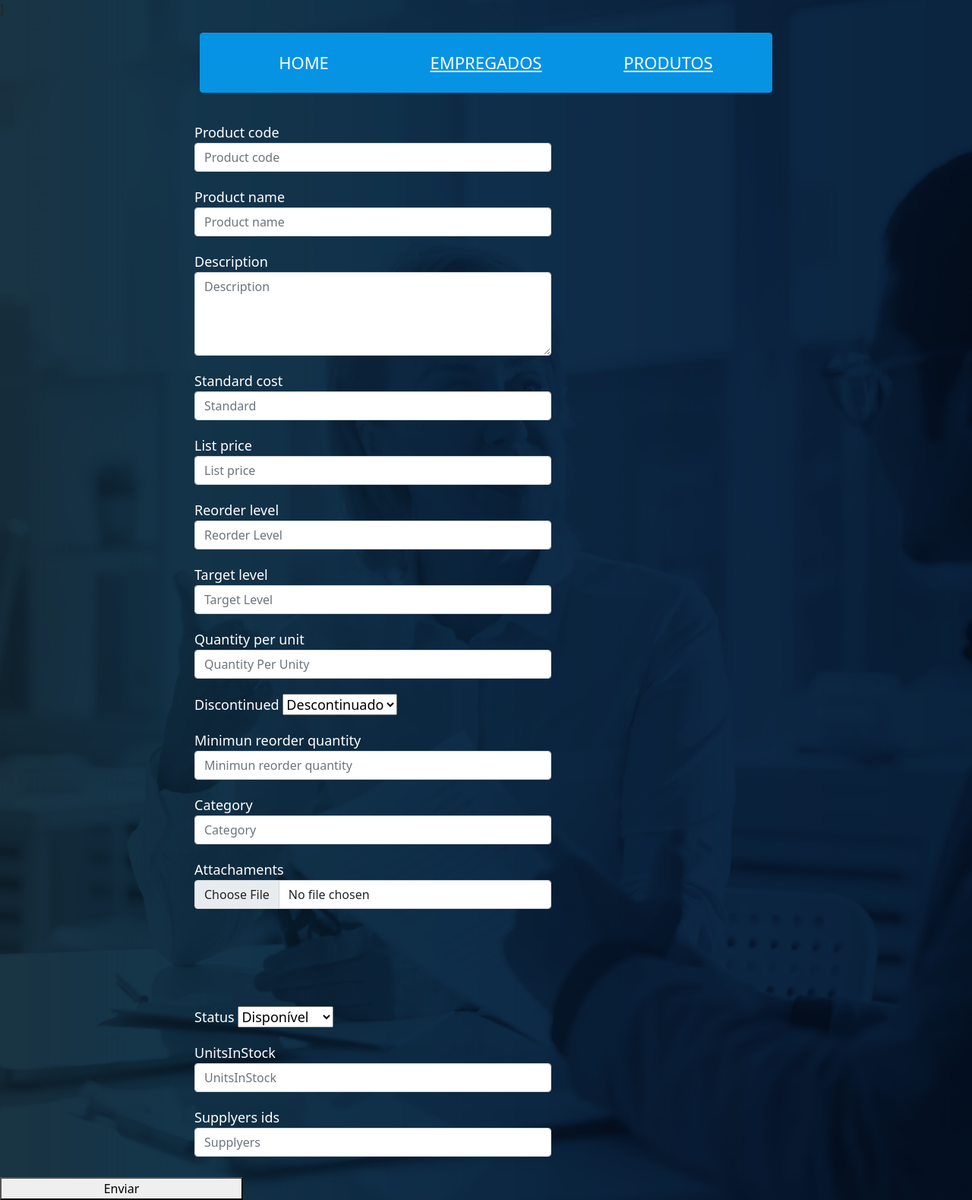
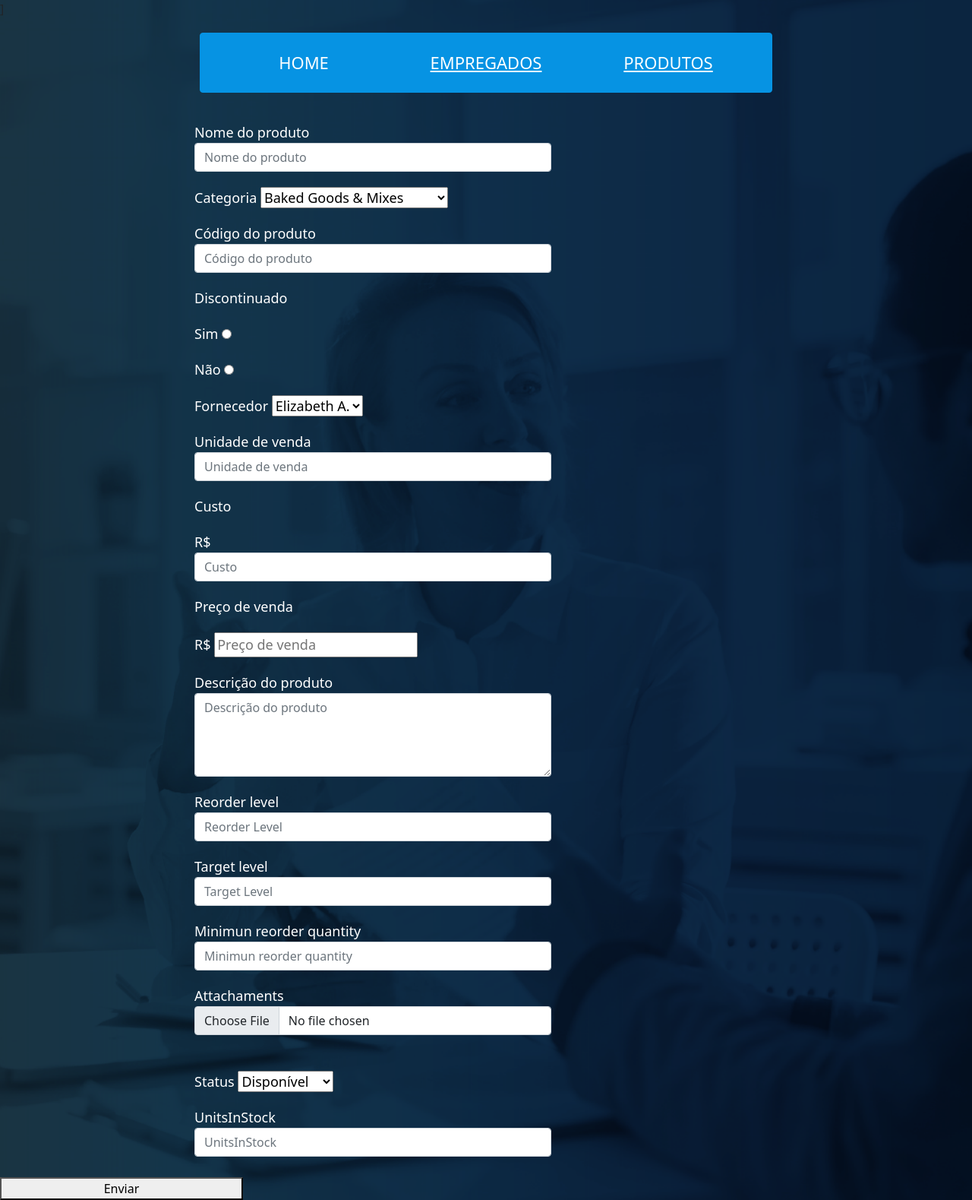
Before and after one commit to jamile-design/ProjetoTRI-3-FrontEnd, a Django app: page /criar_produto in a window 1280 px wide. Shown: the whole page at 76% size. Run offline with Django 4.2, Linux system fonts and the light colour scheme; some libraries are stand-ins or nearby versions.

```diff
--- a/setup/static/js/cria_produto.js
+++ b/setup/static/js/cria_produto.js
@@ -13,7 +13,7 @@
     let reorderLevel = document.getElementById('reorder_level').value
     let targetLevel = document.getElementById('target_level').value
     let quantityPerUnit = document.getElementById('quantity_per_unit').value
-    let discontinued = document.getElementById('discontinued').value
+    let discontinued = document.querySelector('input[name="discontinuado"]:checked').value
     let minimunReorderQuantity = document.getElementById('minimun_reorder_quantity').value
     let category = document.getElementById('category').value
     let attachaments =  document.getElementById('attachaments')
@@ -21,6 +21,11 @@
     let unitsInStock = document.getElementById('units_in_stock').value
     let supplyersId = document.getElementById('supplyers_id').value
 
+    if (attachaments.files[0] != null){
+      let fotoInForm = document.getElementById('fotoProduto')
+      console.log(fotoInForm);
+
+    }
 
     var myHeaders = new Headers();
     // myHeaders.append("Authorization", "Basic Y2FydmFsaG86UGFudGVyYW5lZ3JhMzAh");
@@ -37,6 +42,7 @@
     formData.append("discontinued", discontinued)
     formData.append("minimun_reorder_quantity", minimunReorderQuantity)
     formData.append("category", category)
+    console.log(attachaments.files[0])
     formData.append("attachaments", attachaments.files[0], attachaments.value)
     formData.append("status", status)
     formData.append("UnitsInStock", unitsInStock)
--- a/templates/criar_produto.html
+++ b/templates/criar_produto.html
@@ -11,82 +11,105 @@
                 <div class="form-row form-group col-md-6" style="
                 font-size: 18px;
                 color: white;">
-                    <label >Product code
-                        <input type="text"  class="form-control col-md-4" id="product_code" name="product_code" placeholder="Product code">
+
+                    <label>Nome do produto
+                        <input type="text" class="form-control col-md-3" id="product_name" name="product_name" placeholder="Nome do produto" required>
+                    </label>
+
+                    <img src="" id="fotoProduto" alt="Foto do produto" style="width: 70%; height:70%; display: flex; margin-left: auto ; margin-right: auto; display:none">
+
+                    <label>Categoria
+
+                        <select name="" id="category">
+                            <option value="Baked Goods & Mixes">Baked Goods & Mixes</option>
+                            <option value="Beverages">Beverages</option>
+                            <option value="Candy">Candy</option>
+                            <option value="Canned Fruit & Vegetables">Canned Fruit & Vegetables</option>
+                            <option value="Canned Meat">Canned Meat</option>
+                            <option value="Cereal">Cereal</option>
+                            <option value="Chips, Snacks">Chips, Snacks</option>
+                            <option value="Condiments">Condiments</option>
+                            <option value="Dairy products">Dairy products</option>
+                            <option value="Dried Fruit & Nuts">Dried Fruit & Nuts</option>
+                            <option value="Grains">Grains</option>
+                            <option value="Jams, Preserves">Jams, Preserves</option>
+                            <option value="Oil">Oil</option>
+                            <option value="Pasta">Pasta</option>
+                            <option value="Sauces">Sauces</option>
+                            <option value="Soups">Soups</option>
+                        </select>
+                    </label>
+
+                    <label >Código do produto
+                        <input type="text"  class="form-control col-md-4" id="product_code" name="product_code" pattern="[A-Za-z0-9-]+" placeholder="Código do produto">
+                    </label>
+
+                    <label>Discontinuado
+                        <label>Sim  <input class="radio-inline " type="radio" id="dicontinuado" value="0" name="discontinuado"></label>
+                        <label>Não  <input class="radio-inline " type="radio" id="dicontinuado" value="1" name="discontinuado"></label>
+
+                    </label>
+
+                    <label>Fornecedor
+
+                        <Select>
+                            <option value="http://18.231.157.213/api/suppliers/1/">Elizabeth A.</option>
+                            <option value="http://18.231.157.213/api/suppliers/2/">Weiler</option>
+                            <option value="http://18.231.157.213/api/suppliers/3/">Madeleine</option>
+                            <option value="http://18.231.157.213/api/suppliers/4/">Naoki</option>
+                            <option value="http://18.231.157.213/api/suppliers/5/">Amaya</option>
+                            <option value="http://18.231.157.213/api/suppliers/6/">Satomi</option>
+                            <option value="http://18.231.157.213/api/suppliers/7/">Stuart</option>
+                            <option value="http://18.231.157.213/api/suppliers/8/">Bryn Paul</option>
+                            <option value="http://18.231.157.213/api/suppliers/9/">Mikael</option>
+                            <option value="http://18.231.157.213/api/suppliers/10/">Luis</option>
+                        </Select>
+                    </label>
+
+                    <label>Unidade de venda
+                        <input type="text" class="form-control col-md-3" id="quantity_per_unit" pattern="[A-Za-z0-9-]+" name="quantity_per_unit" placeholder="Unidade de venda">
+                    </label>
+
+                    <label>Custo
+                        <label>R$ <input type="number" class="form-control col-md-3" step="0.01" min="0.01" id="standard_cost" name="standard_cost" placeholder="Custo"></label>
+                    </label>
+
+                    <label>Preço de venda
+                        <label>R$ <input type="number" step="0.01" min="0.01" id=""="form-control col-md-3" id="list_price" name="list_price" placeholder="Preço de venda"></label>
+                    </label>
+
+                    <label>Descrição do produto
+                        <textarea rows="4" cols="50" pattern="[A-Za-z0-9-]+" class="form-control col-md-3" id="description" name="description" placeholder="Descrição do produto"></textarea>
+                    </label>
+
+                    <label>Reorder level
+                        <input type="number" min="0" class="form-control col-md-3" id="reorder_level" name="reorder_level" placeholder="Reorder Level">
+                    </label>
+
+                    <label>Target level
+                        <input type="number" min="0" class="form-control col-md-3" id="target_level" name="target_level" placeholder="Target Level">
                     </label>
                 <!-- </div> -->
 
                 <!-- <div class="form-row" > -->
-                    <label>Product name
-                        <input type="text" class="form-control col-md-3" id="product_name" name="product_name" placeholder="Product name">
+                <!-- </div> -->
+
+                <!-- <div class="form-row" > -->
+                    <!-- </div> -->
+
+                    <!-- <div class="form-row" > -->
+                    <label>Minimun reorder quantity
+                        <input type="number" min="0" class="form-control col-md-3" id="minimun_reorder_quantity" name="minimun_reorder_quantity" placeholder="Minimun reorder quantity">
                     </label>
                 <!-- </div> -->
 
                 <!-- <div class="form-row" > -->
-                    <label>Description
-                        <textarea rows="4" cols="50" class="form-control col-md-3" id="description" name="description" placeholder="Description"></textarea>
-                    </label>
-                <!-- </div> -->
-
-                <!-- <div class="form-row" > -->
-                    <label>Standard cost
-                        <input type="number" class="form-control col-md-3" id="standard_cost" name="standard_cost" placeholder="Standard">
-                    </label>
-                <!-- </div> -->
-
-                <!-- <div class="form-row" > -->
-                    <label>List price
-                        <input type="number" class="form-control col-md-3" id="list_price" name="list_price" placeholder="List price">
-                    </label>
-                <!-- </div> -->
-
-                <!-- <div class="form-row" > -->
-                    <label>Reorder level
-                        <input type="number" class="form-control col-md-3" id="reorder_level" name="reorder_level" placeholder="Reorder Level">
-                    </label>
-                <!-- </div> -->
-
-                <!-- <div class="form-row" > -->
-                    <label>Target level
-                        <input type="number" class="form-control col-md-3" id="target_level" name="target_level" placeholder="Target Level">
-                    </label>
-                <!-- </div> -->
-
-                <!-- <div class="form-row" > -->
-                    <label>Quantity per unit
-                        <input type="number" class="form-control col-md-3" id="quantity_per_unit" name="quantity_per_unit" placeholder="Quantity Per Unity">
-                    </label>
-                <!-- </div> -->
-
-                <!-- <div class="form-row" > -->
-                    <label>Discontinued
-                        <select name="select" id="discontinued" name="discontinued">
-                            <option value="0" selected>Descontinuado</option>
-                            <option value="1">Continuado</option>
-                        </select>
-                    </label>
-                <!-- </div> -->
-
-                <!-- <div class="form-row" > -->
-                    <label>Minimun reorder quantity
-                        <input type="number" class="form-control col-md-3" id="minimun_reorder_quantity" name="minimun_reorder_quantity" placeholder="Minimun reorder quantity">
-                    </label>
-                <!-- </div> -->
-
-                <!-- <div class="form-row" > -->
-                    <label>Category
-                        <input type="text" class="form-control col-md-3" id="category" name="category" placeholder="Category">
-                    </label>
                 <!-- </div> -->
 
                 <!-- <div class="form-row" > -->
                     <label>Attachaments
                         <input type="file"  accept="image/*" class="form-control col-md-3" id="attachaments" name="attachaments" placeholder="Attachaments" >
                     </label>
-                    <br>
-                    <br>
-                    <img id="foto" src="" alt="Foto do produto correspondente" style="width: 70%; height:70%; display: flex; margin-left: auto ; margin-right: auto; display:none">
-                    <br>
                     <br>
 
                 <!-- </div> -->
@@ -102,14 +125,11 @@
 
                 <!-- <div class="form-row" > -->
                     <label>UnitsInStock
-                        <input type="number" class="form-control col-md-3" id="units_in_stock" name="units_in_stock" placeholder="UnitsInStock">
+                        <input type="number" min="0" class="form-control col-md-3" id="units_in_stock" name="units_in_stock" placeholder="UnitsInStock">
                     </label>
                 <!-- </div> -->
 
                 <!-- <div class="form-row" > -->
-                    <label>Supplyers ids
-                        <input type="number" class="form-control col-md-3" id="supplyers_id" name="supplyers_id" placeholder="Supplyers">
-                    </label>
                 <!-- </div> -->
 
                 <!-- </div> -->
```
Also changed, not shown: setup/static/js/produtos2.js (+313 -8 lines), setup/static/style.css (+44 -0 lines), templates/produtos2.html (+13 -0 lines).
